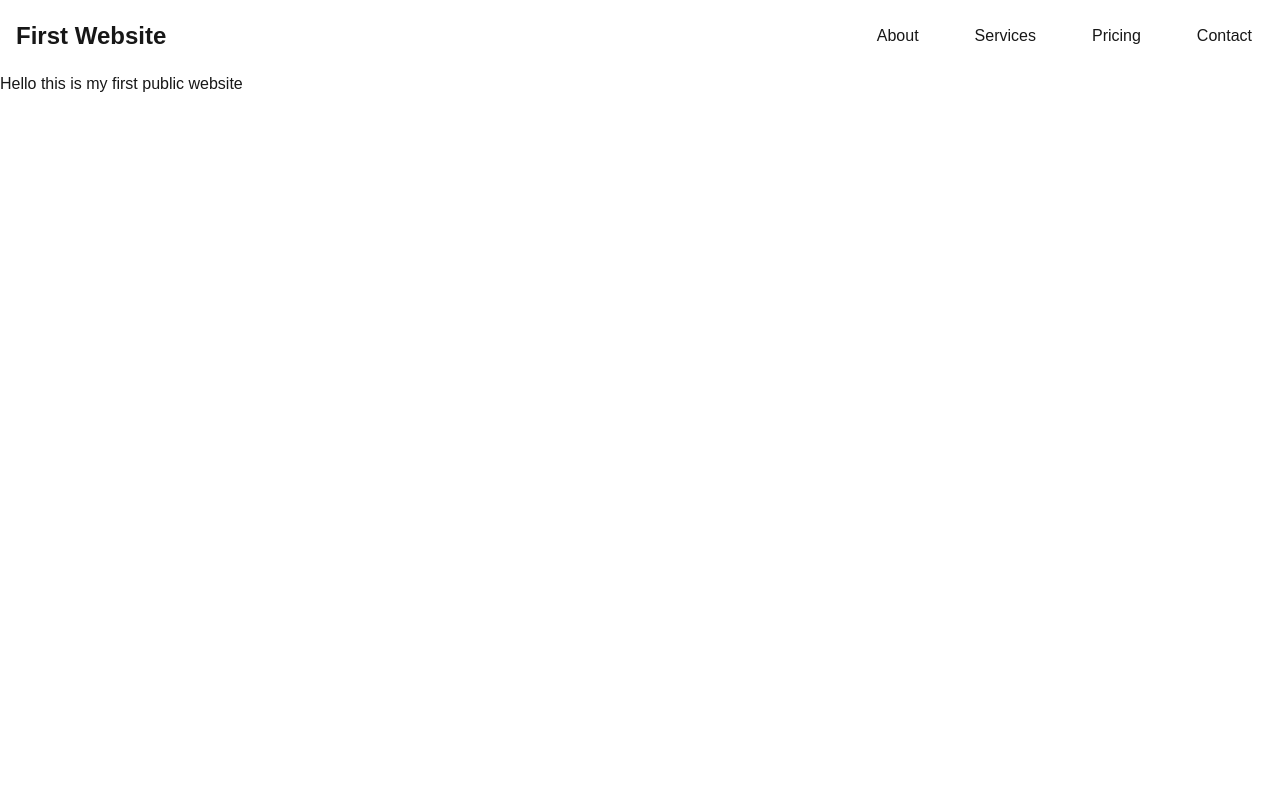
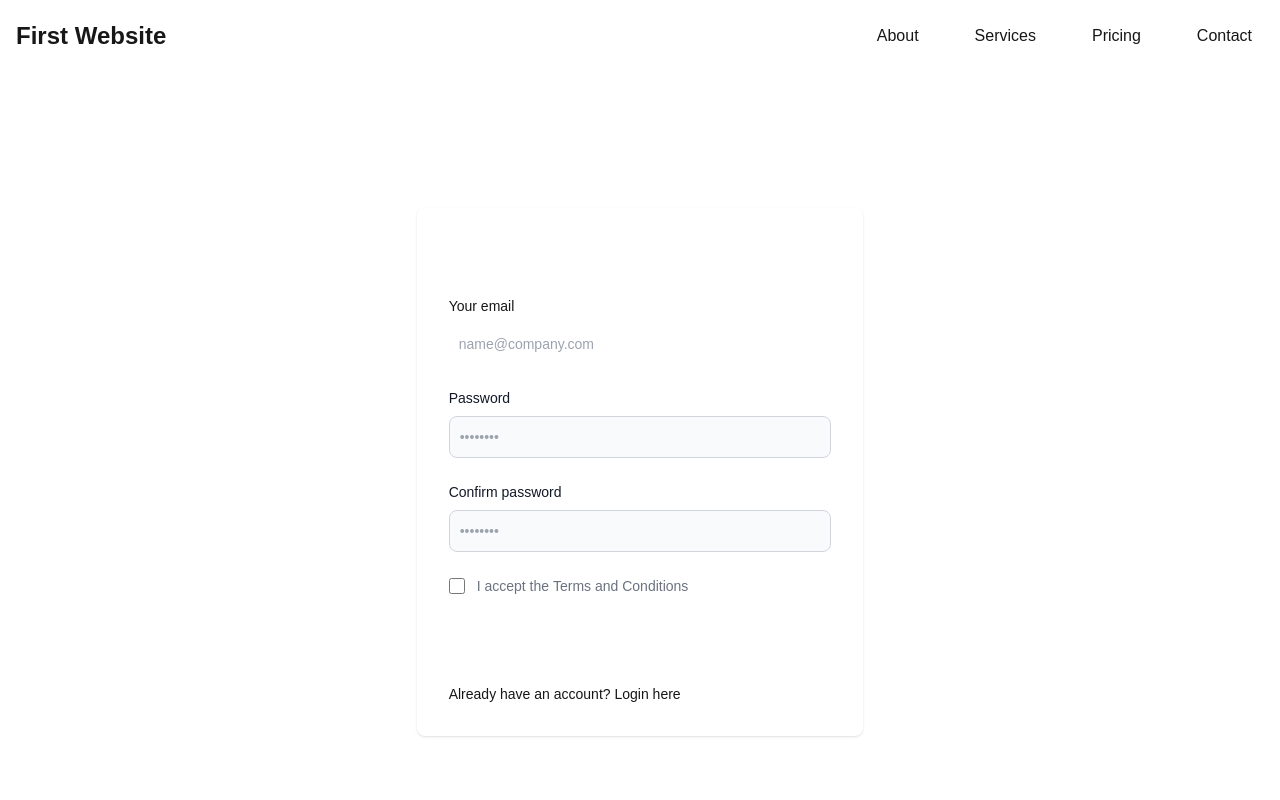
Before and after one commit to NoachValle/first-website, a Next.js app: page / in a window 1280 px wide. Shown: the top 800 px of the page. Built offline with nearby package versions, Linux system fonts and the light colour scheme.

Commit message:
Front page file is being imported here because this will be the first thing you see on my website

```diff
--- a/src/app/page.tsx
+++ b/src/app/page.tsx
@@ -1,7 +1,9 @@
 import Image from "next/image";
-
+import Frontpage from "../../Components/frontpage";
 export default function Home() {
   return (
-    <div>Hello this is my first public website</div>
+    <div className="flex justify-evenly items-center">
+      <Frontpage/>
+    </div>
   );
 }
```
